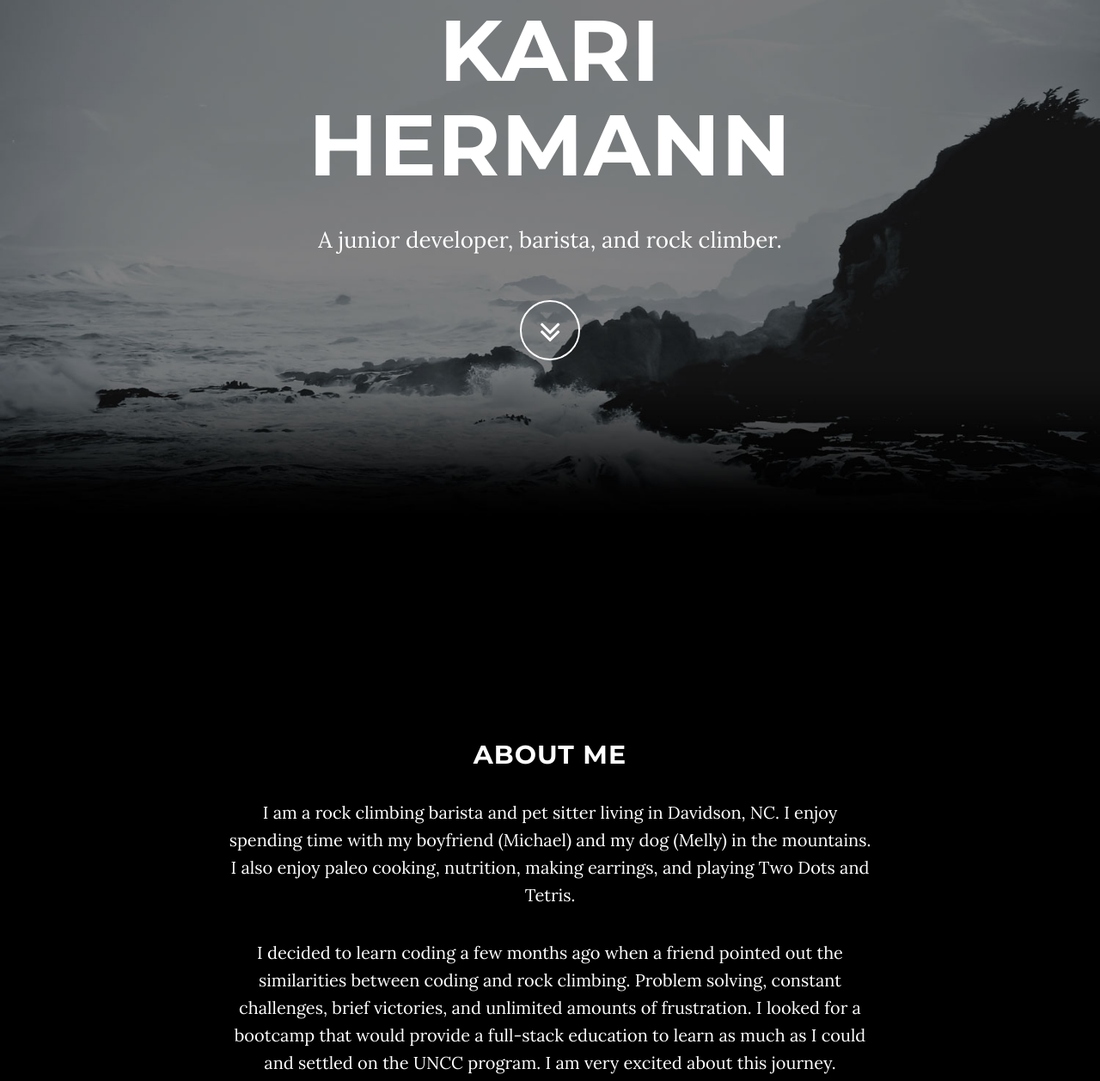
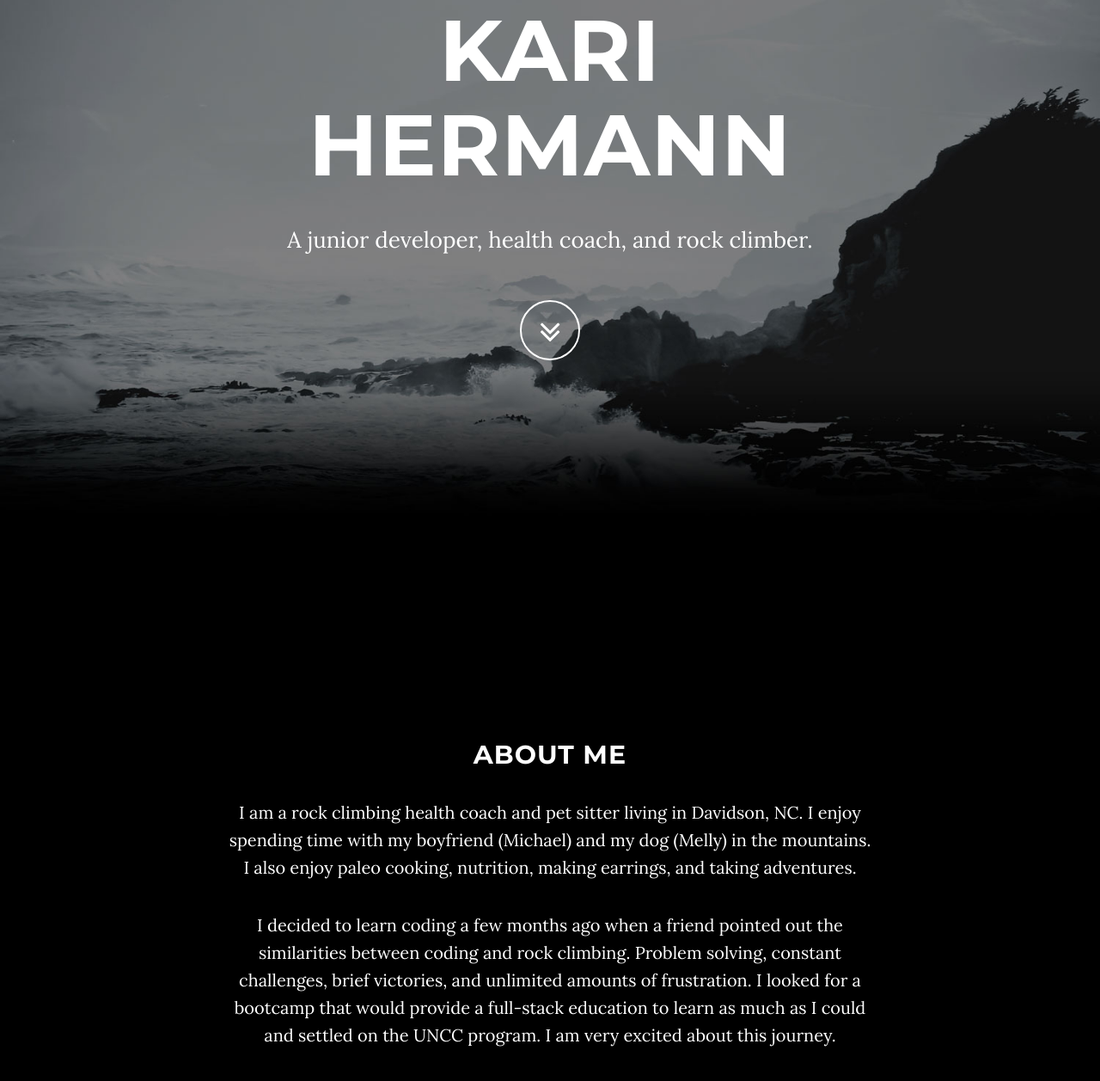
Before and after one commit to karinclimber/Bootstrap-Portfolio, a website: page index.html in a window 1280 px wide. Shown: the part 189-1446 px from the top of the page at 86% size. Drawn offline with nearby package versions, Linux system fonts and the light colour scheme.

Commit message:
color updates/bio

```diff
--- a/assets/css/grayscale.css
+++ b/assets/css/grayscale.css
@@ -47,7 +47,7 @@ a {
 a:hover,
 a:focus {
   text-decoration: none;
-  color: #ed6cca7fffd4;
+  color: #ed6cca;
 }
 .light {
   font-weight: 400;
--- a/index.html
+++ b/index.html
@@ -68,7 +68,7 @@
                 <div class="row">
                     <div class="col-md-8 col-md-offset-2">
                         <h1 class="brand-heading">Kari Hermann</h1>
-                        <p class="intro-text">A junior developer, barista, and rock climber.</p>
+                        <p class="intro-text">A junior developer, health coach, and rock climber.</p>
                         <a href="#about" class="btn btn-circle page-scroll">
                             <i class="fa fa-angle-double-down animated"></i>
                         </a>
@@ -83,7 +83,7 @@
         <div class="row">
             <div class="col-lg-8 col-lg-offset-2">
                 <h2>About Me</h2>
-        <p>I am a rock climbing barista and pet sitter living in Davidson, NC. I enjoy spending time with my boyfriend (Michael) and my dog (Melly) in the mountains. I also enjoy paleo cooking, nutrition, making earrings, and playing Two Dots and Tetris.</p>
+        <p>I am a rock climbing health coach and pet sitter living in Davidson, NC. I enjoy spending time with my boyfriend (Michael) and my dog (Melly) in the mountains. I also enjoy paleo cooking, nutrition, making earrings, and taking adventures.</p>
 
         <p>I decided to learn coding a few months ago when a friend pointed out the similarities between coding and rock climbing. Problem solving, constant challenges, brief victories, and unlimited amounts of frustration. I looked for a bootcamp that would provide a full-stack education to learn as much as I could and settled on the UNCC program. I am very excited about this journey.</p>
 
```
Also changed, not shown: 1 other file.
